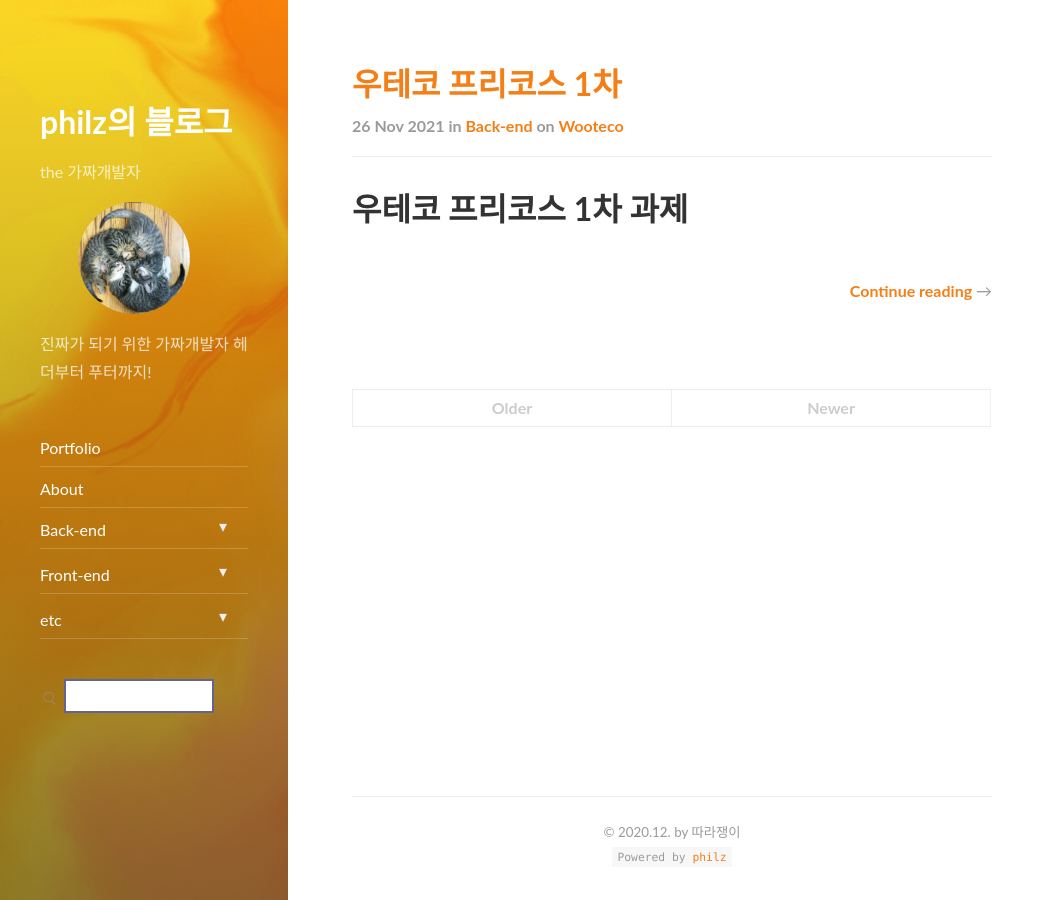
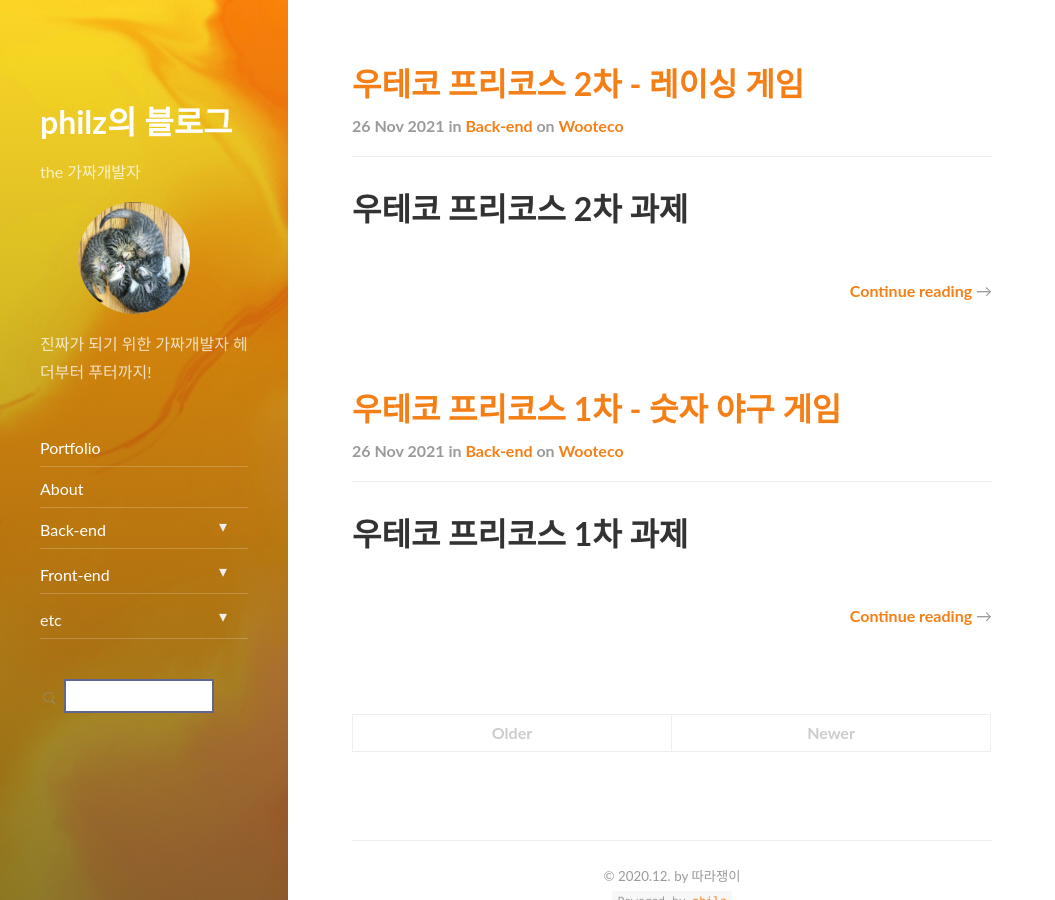
Before and after one commit to progress0407/progress0407.github.io, a Jekyll site: the page built from _featured_tags/backend-wooteco.md, in a window 1280 px wide and 900 px high. Shown: the whole window, without its empty margins (0-1055 px from the left). Built offline with Jekyll 4.4.1, drawn with Linux system fonts in a browser that asks for light colours; nearby versions of some CDN libraries.

Commit message:
우테코 프리코스2차 레이싱 게임

```diff
--- a/_posts/backend/wooteco/2021-11-26-wooteco-procourse01.md
+++ b/_posts/backend/wooteco/2021-11-26-wooteco-procourse01.md
@@ -1,6 +1,6 @@
 ---
 layout: post
-title: "우테코 프리코스 1차"
+title: "우테코 프리코스 1차 - 숫자 야구 게임"
 subtitle: "..."
 date: 2021-11-26 22:30:00 +0900
 categories: backend
--- /dev/null
+++ b/_posts/backend/wooteco/2021-12-06-wooteco-procourse02.md
@@ -0,0 +1,25 @@
+---
+layout: post
+title: "우테코 프리코스 2차 - 레이싱 게임"
+subtitle: "..."
+date: 2021-11-26 22:30:00 +0900
+categories: backend
+tags: wooteco
+comments: true
+---
+
+# 우테코 프리코스 2차 과제
+
+---
+
+1주차 과제를 무사히 제출하고 나서 2차 과제인 레이싱 게임을 만나 보았다 !!
+
+## 이것두 역시 사실은 미리 풀어보았지만..
+
+---
+
+사실 이것 역시도 미리 풀어보았던 과제 중 하나였다 ! ㅎ
+
+다음에는 아마 지하철 노선도가 나올 것 같지만..
+
+일단 그동안 배운 객체지향 개념을 가지고 부지런히 리펙터링을 하면서 기록해본다
```
